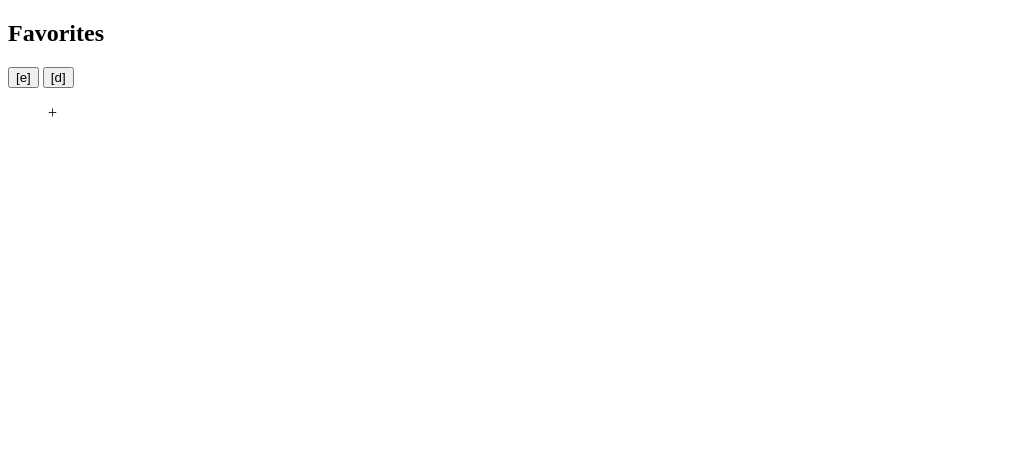
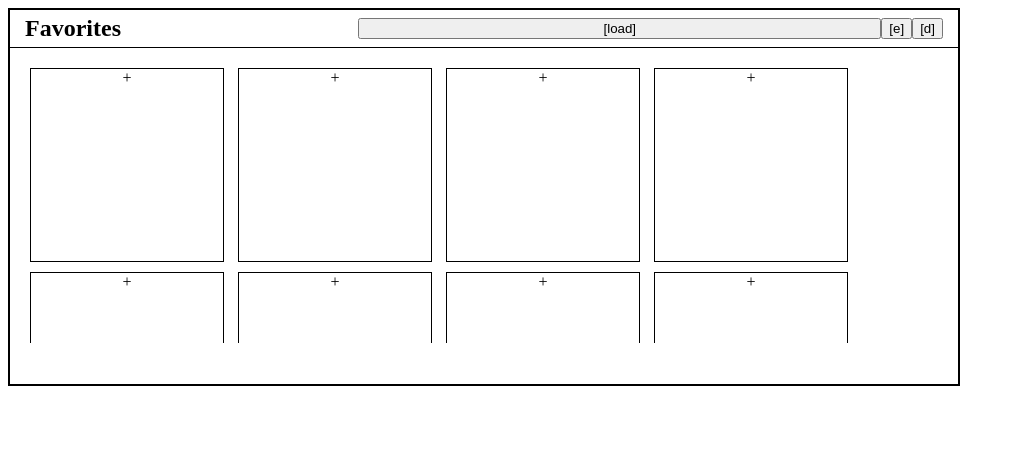
Before and after one commit to bridger-herman/automation, a Flask app: template server/templates/favorites.html in a window 1280 px wide. Shown: the top 465 px of the page, without its empty margins (0-1015 px from the left). Run offline with Flask 2, Linux system fonts and the light colour scheme; the template is opened without the code that fills it, so the values that code supplies are empty.

Commit message:
Add barebones design for favorites

```diff
--- /dev/null
+++ b/server/static/css/favorites.css
@@ -0,0 +1,40 @@
+.favorites {
+  border: solid 2px black;
+  width: 75%;
+  height: 40vh;
+}
+.favorites ul {
+  margin: 15px;
+  padding: 0;
+  height: 30vh;
+  overflow-y: scroll;
+}
+
+.favorites-header {
+  padding: 5px 15px;
+  display: flex;
+  flex-direction: row;
+  justify-content: center;
+  align-items: center;
+  border-bottom: solid 1px black;
+}
+.favorites-header h2 {
+  flex-grow: 1;
+  margin: 0;
+}
+.favorites-header button {
+  height: 100%;
+}
+.favorites-header button.load-selected {
+  flex-grow: 2;
+}
+
+.favorite-thumb {
+  display: inline-block;
+  text-align: center;
+  align-content: middle;
+  width: 15vw;
+  height: calc(15vw);
+  border: 1px solid black;
+  margin: 5px;
+}
--- a/server/templates/favorites.html
+++ b/server/templates/favorites.html
@@ -3,18 +3,56 @@
   <head>
     <meta charset="utf-8">
     <title>Favorites test</title>
+    <link rel="stylesheet" href="../static/css/favorites.css">
   </head>
   <body>
     <div class="favorites">
       <div class="favorites-header">
         <h2>Favorites</h2>
+        <button type="button" class="load-selected" name="load">[load]</button>
         <button type="button" name="edit-favorite">[e]</button>
         <button type="button" name="delete-favorite">[d]</button>
       </div>
       <ul>
-        <div class="color-thumb add-current">
+        <li class="favorite-thumb add-current">
           +
-        </div>
+        </li>
+        <li class="favorite-thumb add-current">
+          +
+        </li>
+        <li class="favorite-thumb add-current">
+          +
+        </li>
+        <li class="favorite-thumb add-current">
+          +
+        </li>
+        <li class="favorite-thumb add-current">
+          +
+        </li>
+        <li class="favorite-thumb add-current">
+          +
+        </li>
+        <li class="favorite-thumb add-current">
+          +
+        </li>
+        <li class="favorite-thumb add-current">
+          +
+        </li>
+        <li class="favorite-thumb add-current">
+          +
+        </li>
+        <li class="favorite-thumb add-current">
+          +
+        </li>
+        <li class="favorite-thumb add-current">
+          +
+        </li>
+        <li class="favorite-thumb add-current">
+          +
+        </li>
+        <li class="favorite-thumb add-current">
+          +
+        </li>
       </ul>
     </div>
   </body>
```
Also changed, not shown: server/static/js/favorites.js (+5 -5 lines).
